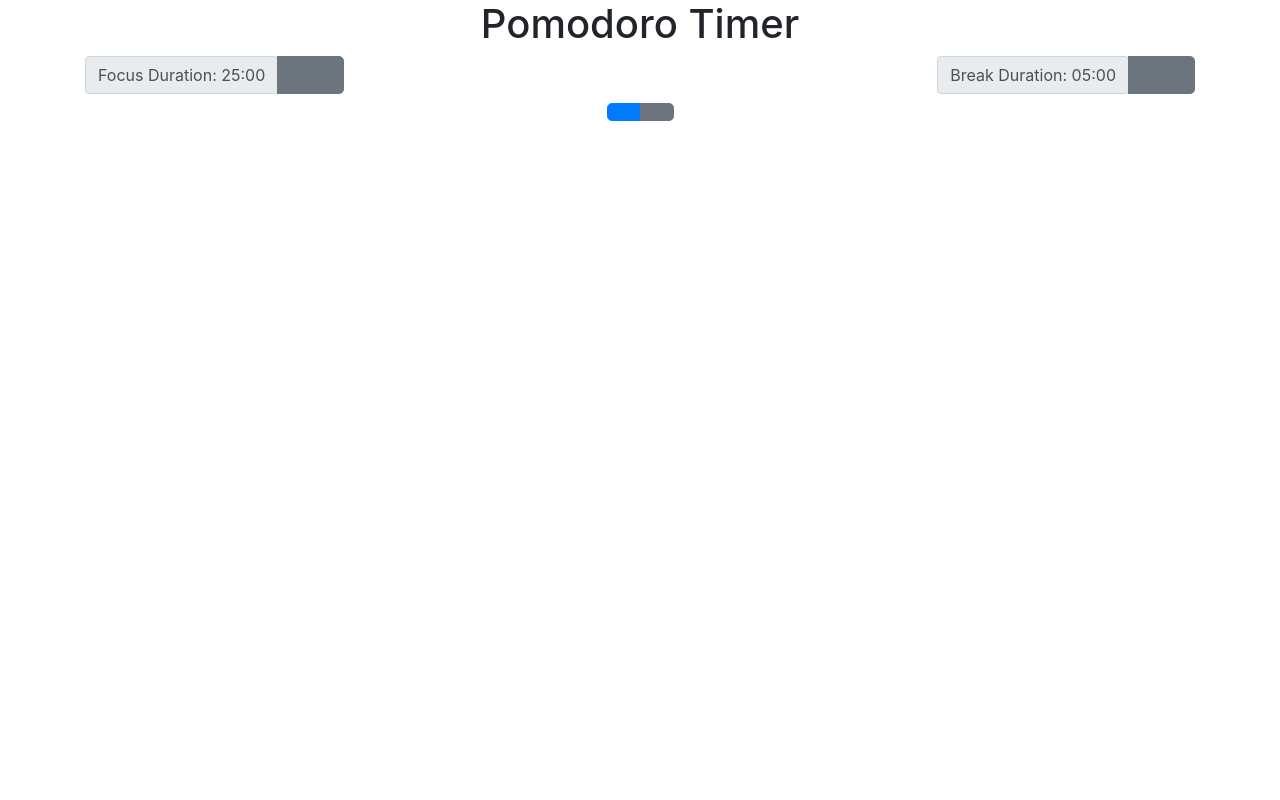
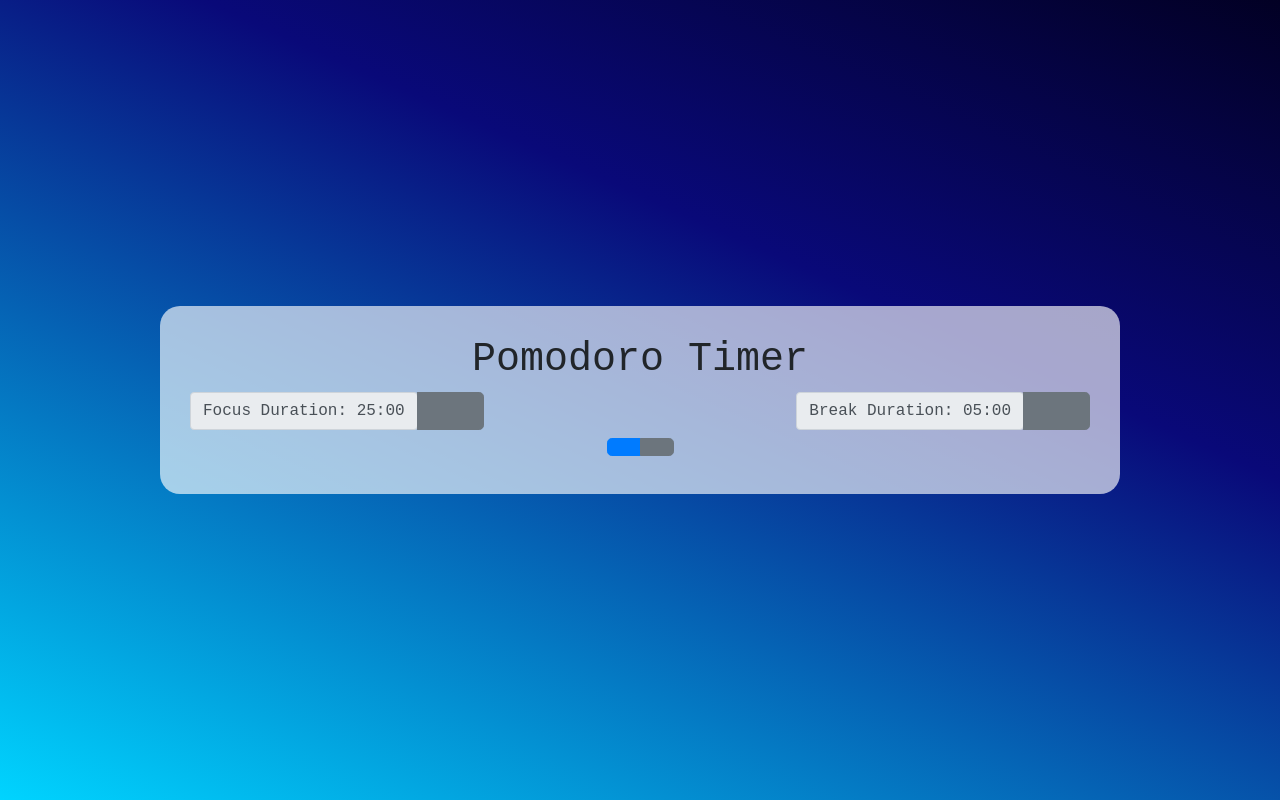
Before and after one commit to keithfrazier98/Pomodoro-Timer, a React (Create React App) app: page / in a window 1280 px wide. Built offline with nearby package versions, Linux system fonts and the light colour scheme; a web font is replaced by a local one.

Commit message:
added styling

```diff
--- a/src/App.css
+++ b/src/App.css
@@ -1,3 +1,25 @@
 .App {
   text-align: center;
 }
+
+header, span{
+  font-family: 'Courier New', Courier, monospace;
+}
+
+.centerContainer{
+  display: flex;
+  flex-direction: column;
+  justify-content: center;
+  height: 100vh;
+  width: 100vw;
+  background: rgb(2,0,36);
+  background: linear-gradient(204deg, rgba(2,0,36,1) 0%, rgba(9,9,121,1) 35%, rgba(0,212,255,1) 100%);}
+
+.contentContainer{
+  background-color:rgba(255, 255, 255, 0.644);
+  align-self: center;
+  width: 75vw;
+  border-radius: 20px;
+  height: fit-content;
+  padding: 30px;
+}
--- a/src/App.js
+++ b/src/App.js
@@ -5,11 +5,15 @@ import Pomodoro from "./pomodoro/Pomodoro";
 function App() {
   return (
     <div className="App">
-      <header className="App-header container">
-        <h1>Pomodoro Timer</h1>
-      </header>
-      <div className="container">
-        <Pomodoro />
+      <div className="centerContainer">
+        <div className="contentContainer">
+          <header className="App-header container">
+            <h1>Pomodoro Timer</h1>
+          </header>
+          <div>
+            <Pomodoro />
+          </div>
+        </div>
       </div>
     </div>
   );
```
